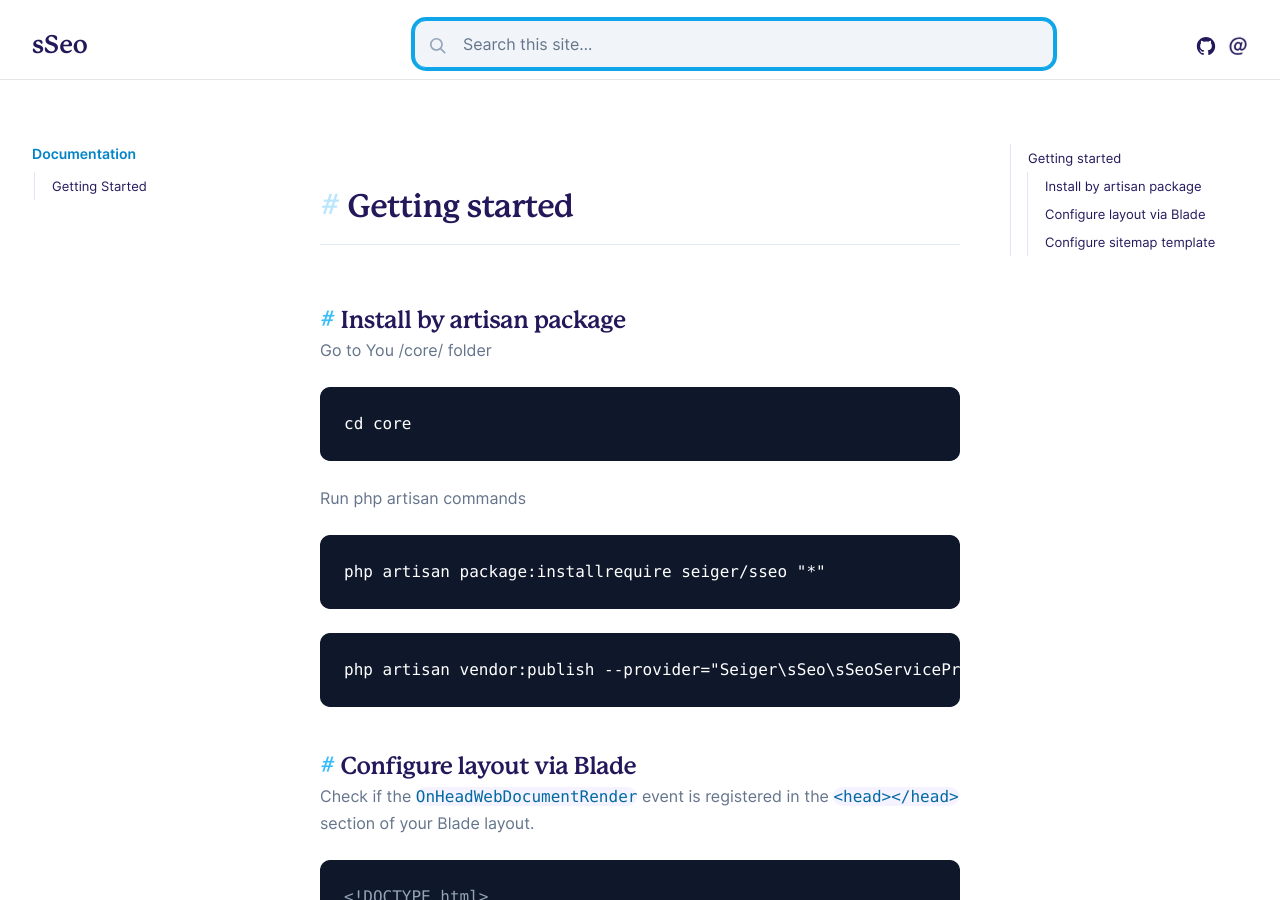
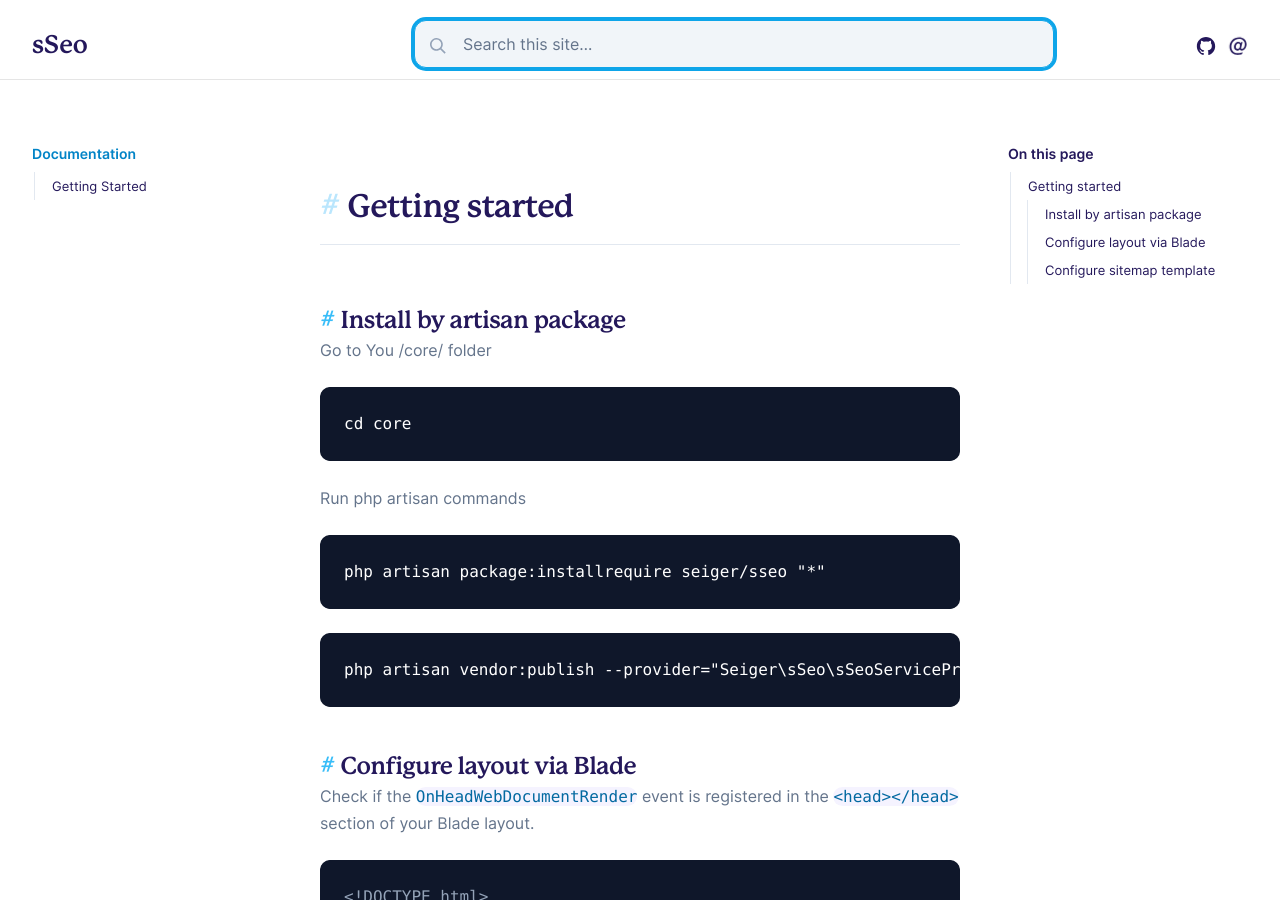
Before and after one commit to Seiger/sSeo, a Jekyll site: the page built from docs/pages/getting-started.md, in a window 1280 px wide and 900 px high. Built offline with Jekyll 4.4.1, drawn with Linux system fonts in a browser that asks for light colours; some web fonts are replaced.

Commit message:
[FIX] Docs.

```diff
--- a/docs/_layouts/default.html
+++ b/docs/_layouts/default.html
@@ -42,7 +42,7 @@
     </div>
     <div class="hidden xl:block w-60 h-full flex-shrink-0"></div>
     <div class="hidden xl:block fixed top-0 pt-36 pb-16 pl-0.5 w-60 h-full md:text-[13px] text-navy leading-5 docs-right-sidebar">
-        <!-- <a href="#" class="flex items-center text-sm font-semibold hover:text-sky-600 transition-colors pb-1 -ml-0.5 mb-1">On this page</a>-->
+        <a href="#" class="flex items-center text-sm font-semibold hover:text-sky-600 transition-colors pb-1 -ml-0.5 mb-1">On this page</a>
         <nav class="flex flex-col relative" id=toc>
             <ul class="outline-list" id="TOCL">
                 <!-- TOC will be appened here -->
```
